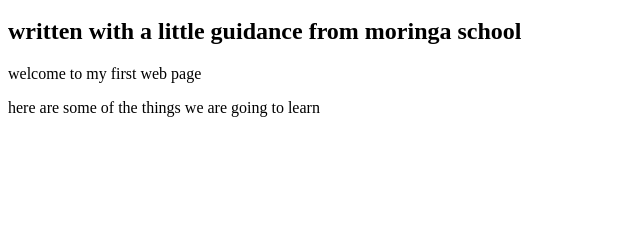
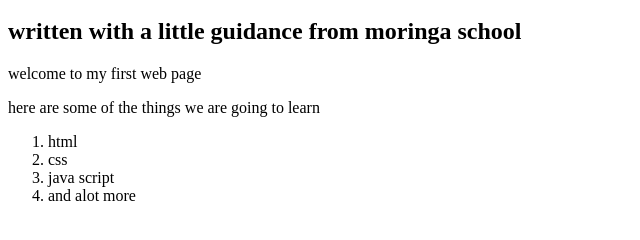
Before and after one commit to loycemimo/hello-world-2, a plain HTML site: page index2.html in a window 1280 px wide. Shown: the part 48-288 px from the top of the page, without its empty margins (0-640 px from the left). Drawn offline with Linux system fonts and the light colour scheme.

Commit message:
add ordered list

```diff
--- a/index2.html
+++ b/index2.html
@@ -9,5 +9,11 @@
         <h2>written with a little guidance from moringa school</h2>
         <p>welcome to my first web page</p>
         <p>here are some of the things we are going to learn</p>
+        <ol>
+            <li>html</li>
+            <li>css</li>
+            <li>java script</li>
+            <li>and alot more</li>
+        </ol>
     </body>
     </html>
```
